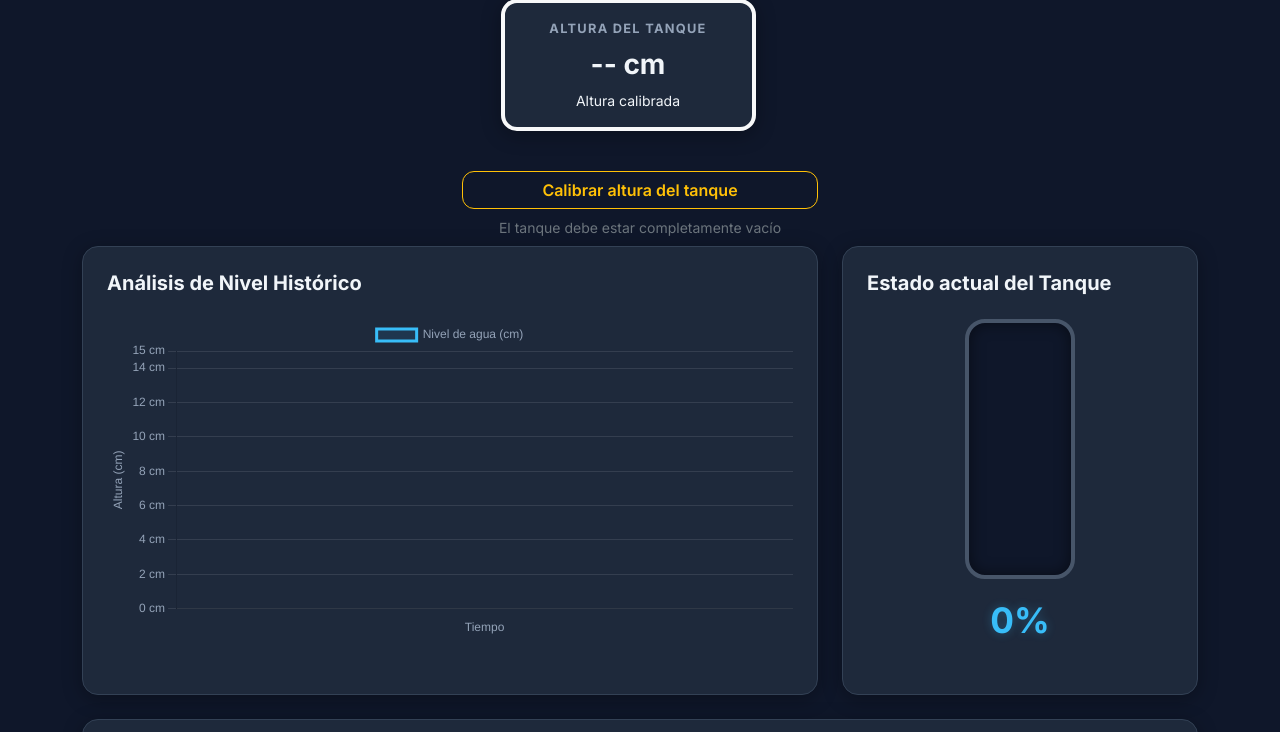
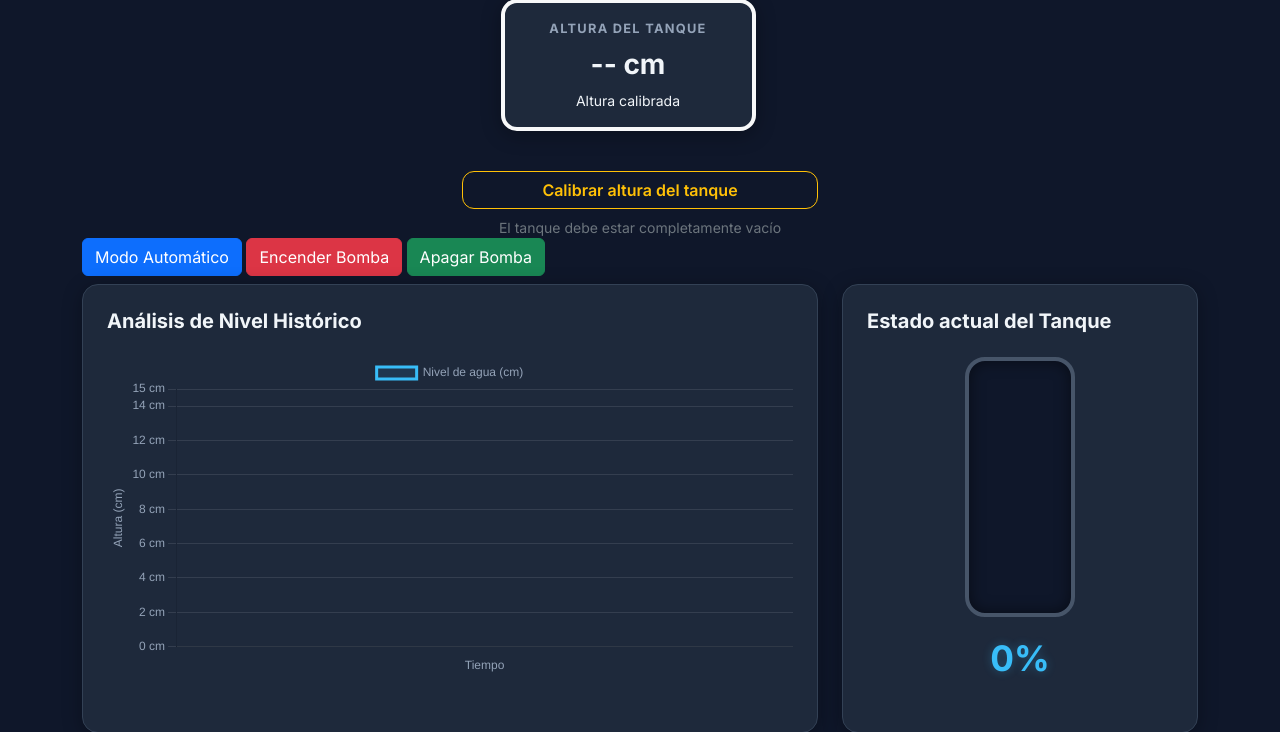
Before and after one commit to BrandonMostacero/Monitoreo_tanque_agua, a Flask app: page /dashboard in a window 1280 px wide. Shown: the part 385-1117 px from the top of the page. Run offline with Flask 3, Linux system fonts and the light colour scheme.

Commit message:
Update index.html

```diff
--- a/templates/index.html
+++ b/templates/index.html
@@ -196,6 +196,20 @@
         </div>
     </div>
 
+    <div class="control-panel">
+        <button onclick="modoAutomatico()" class="btn btn-primary">
+            Modo Automático
+        </button>
+
+        <button onclick="controlBombaManual(true)" class="btn btn-danger">
+            Encender Bomba
+        </button>
+
+        <button onclick="controlBombaManual(false)" class="btn btn-success">
+            Apagar Bomba
+        </button>
+    </div>
+
     <div class="row mt-2">
         <div class="col-md-8">
             <div class="card p-4 h-100">
```
